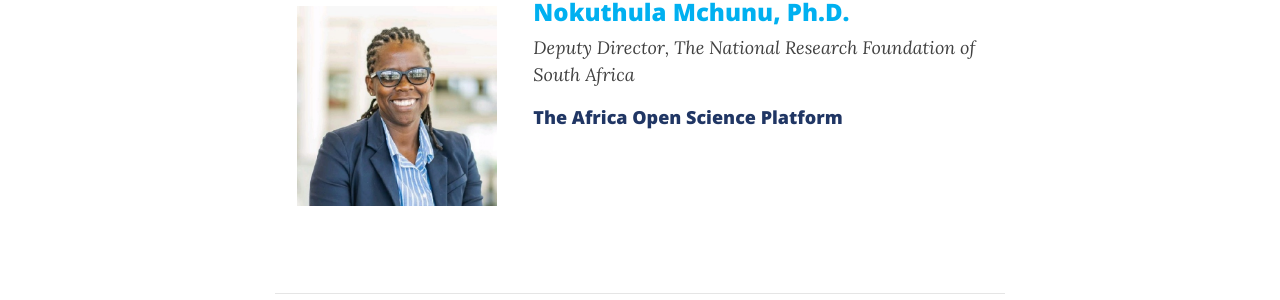
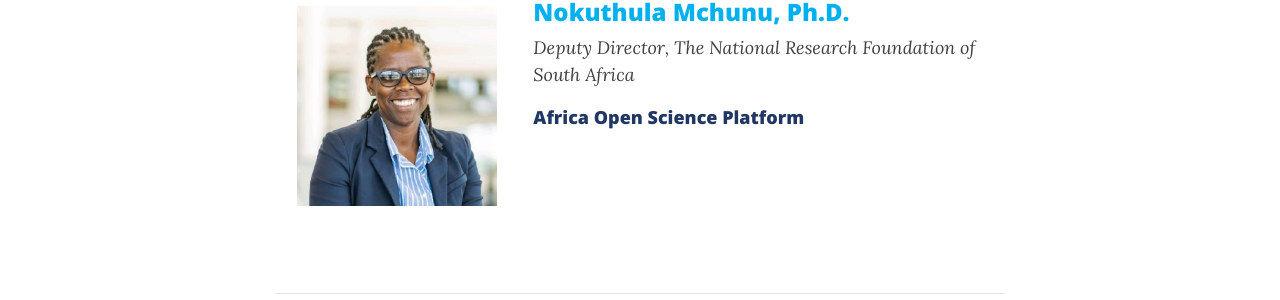
Before and after one commit to bigteamscienceconference/bigteamscienceconference.github.io, a Jekyll site: the page built from index.md, in a window 1280 px wide and 900 px high, scrolled down 1562 px. Shown: the part 155-455 px from the top of the window. Built offline with Jekyll 4.4.1, drawn with Linux system fonts in a browser that asks for light colours; nearby versions of some CDN libraries; comment, search, counter and statistics services are not loaded.

Commit message:
Update index.md

```diff
--- a/index.md
+++ b/index.md
@@ -71,7 +71,7 @@
       <div class="col-sm-8">
         <h3><a href="https://www.nrf.ac.za/" target="_blank">Nokuthula Mchunu, Ph.D.</a></h3>
         <i>Deputy Director, The National Research Foundation of South Africa</i>
-        <h4>The Africa Open Science Platform</h4>
+        <h4>Africa Open Science Platform</h4>
       </div>
     </div>
   </div>
```
